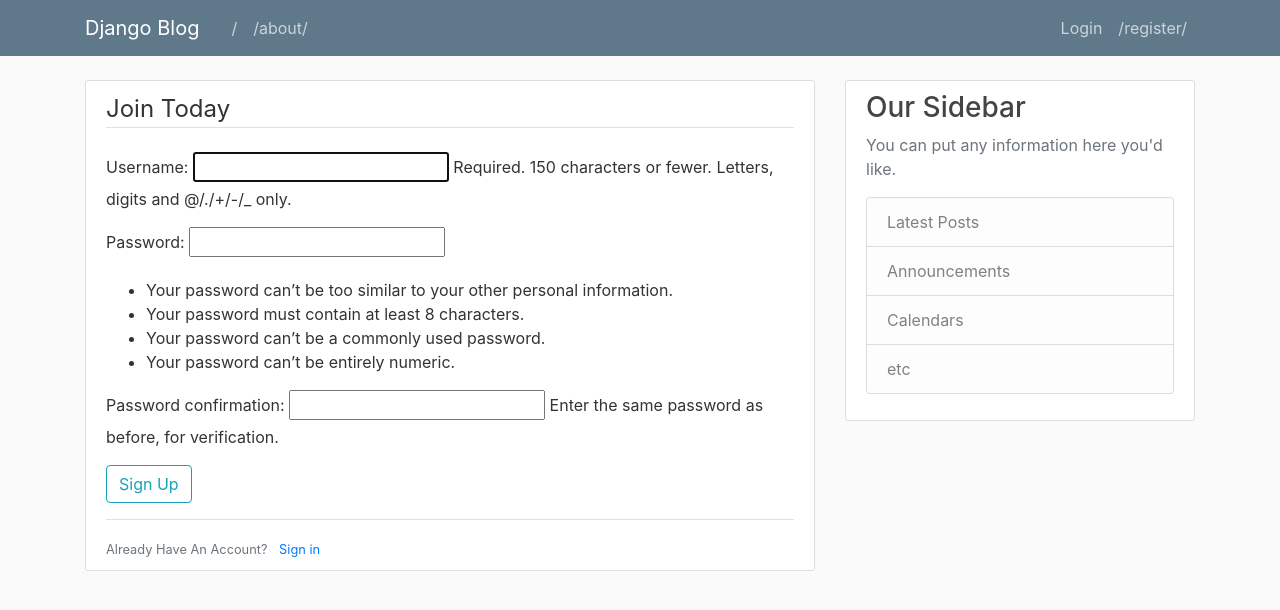
After one commit to AreelKhan/django-tut, a Django app: page /register/ in a window 1280 px wide. The commit adds this page. Shown: the top 610 px of the page. Run offline with Django 4.2, Linux system fonts and the light colour scheme; some libraries are stand-ins or nearby versions.

Commit message:
added register page

```diff
--- a/django_project/blog/templates/blog/base.html
+++ b/django_project/blog/templates/blog/base.html
@@ -47,7 +47,7 @@
             <!-- Navbar Right Side -->
             <div class="navbar-nav">
               <a class="nav-item nav-link" href="#">Login</a>
-              <a class="nav-item nav-link" href="#">Register</a>
+              <a class="nav-item nav-link" href="/register">{% url 'register' %}</a>
             </div>
           </div>
         </div>
--- a/django_project/django_project/urls.py
+++ b/django_project/django_project/urls.py
@@ -16,8 +16,11 @@
 """
 from django.contrib import admin
 from django.urls import path, include
+from users import views as user_views
 
 urlpatterns = [
     path("admin/", admin.site.urls),
+    path('register/', user_views.register, name='register'),
     path("", include('blog.urls')),
+
 ]
--- /dev/null
+++ b/django_project/users/templates/users/register.html
@@ -0,0 +1,20 @@
+{% extends "blog/base.html" %}
+{% block content %}
+    <div class="content-section">
+        <form method="POST">
+            {% csrf_token %}
+            <fieldset class="fprm-group">
+                <legend class="border-bottom mb-4">Join Today</legend>
+                {{ form.as_p }}
+            </fieldset>
+            <div class="form-group">
+                <button class="btn btn-outline-info" type="submit">Sign Up</button>
+            </div>
+        </form>
+        <div class="border-top pt-3">
+            <small class="text-muted">
+                Already Have An Account? <a class="ml-2" href="#">Sign in</a>
+            </small>
+        </div>
+    </div>
+{% endblock content %}
--- a/django_project/users/views.py
+++ b/django_project/users/views.py
@@ -1,3 +1,6 @@
 from django.shortcuts import render
+from django.contrib.auth.forms import UserCreationForm
 
-# Create your views here.
+def register(request):
+    form = UserCreationForm()
+    return render(request, 'users/register.html', {'form': form})
```
